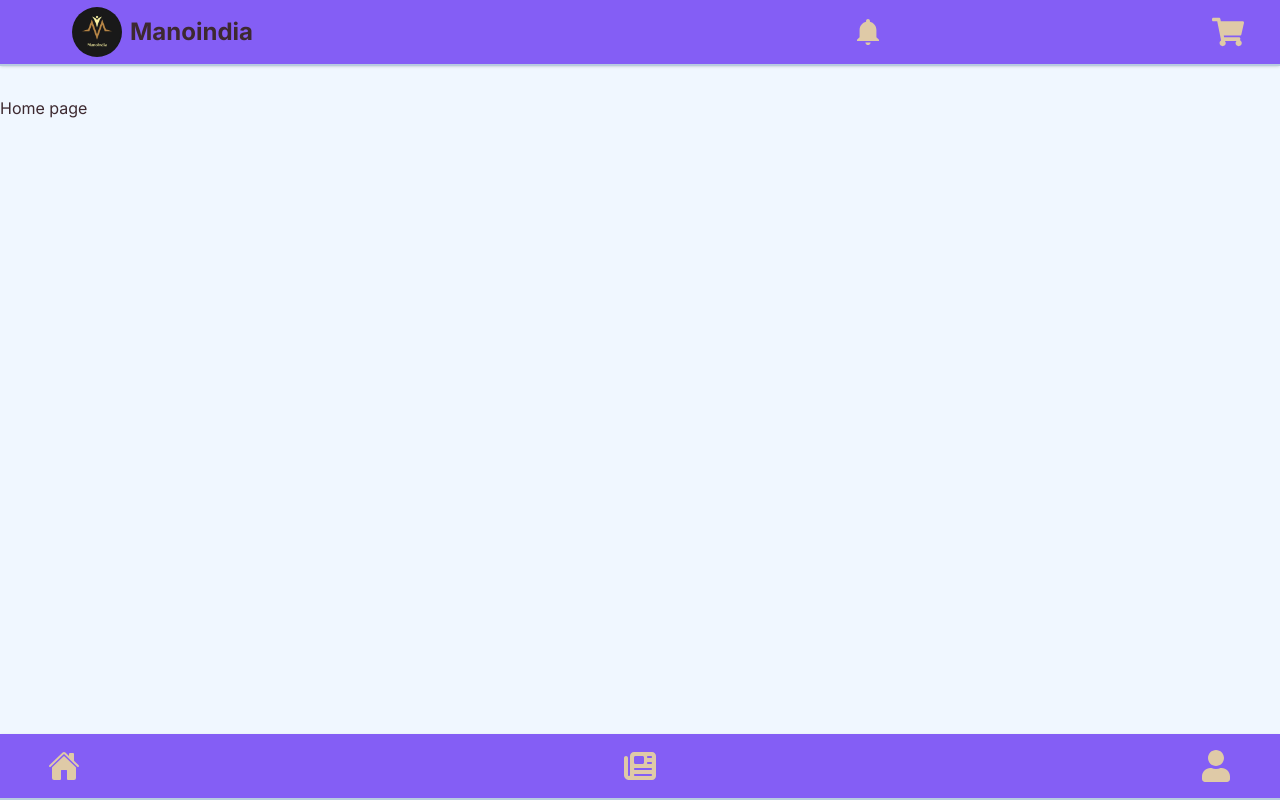
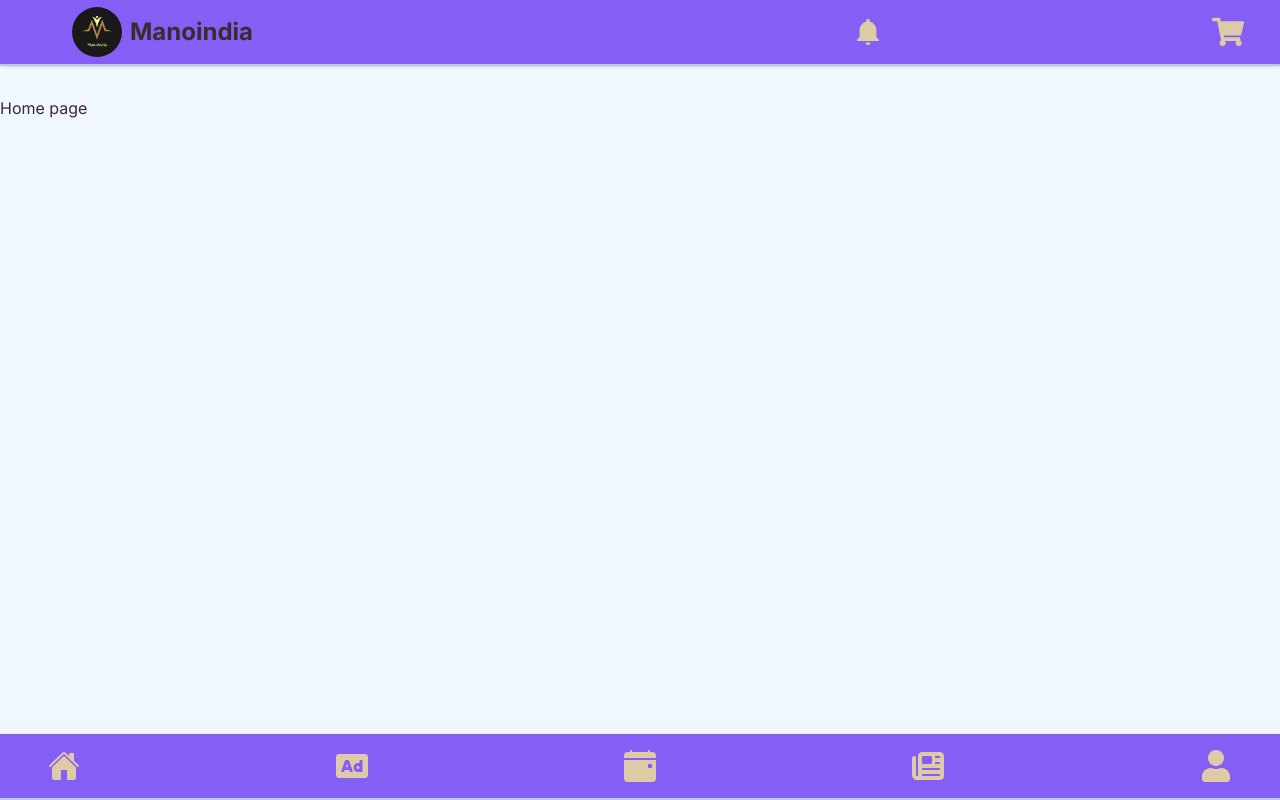
Before and after one commit to manoindia98/Event-Management, a Next.js app: page /dashboard in a window 1280 px wide. Built offline with nearby package versions, Linux system fonts and the light colour scheme.

Commit message:
added more buttons in footer

```diff
--- a/src/app/dashboard/layout.tsx
+++ b/src/app/dashboard/layout.tsx
@@ -1,6 +1,5 @@
 "use client"
 import React from 'react'
-import { Collapsible, CollapsibleTrigger, CollapsibleContent } from "../../components/ui/collapsible"
 import Link from "next/link"
 import { Button } from '../../components/ui/button'
 import { Sheet, SheetTrigger, SheetContent } from "../../components/ui/sheet"
@@ -12,6 +11,8 @@ import { IoMdNotifications } from "react-icons/io";
 import { IoHome } from "react-icons/io5";
 import { FaNewspaper } from "react-icons/fa6";
 import { FaUser } from "react-icons/fa";
+import { BsCalendarEventFill } from "react-icons/bs";
+import { FaAd } from "react-icons/fa";
 import { useRouter } from 'next/navigation'
 
 
@@ -124,6 +125,8 @@ export default function DashboardLayout({
       <div className='w-full text-foreground shadow fixed bg-accent z-10 border-b-2  bottom-0'>
         <div className='container mx-auto flex h-16 items-center justify-between px-4 sm:px-6 lg:px-8'>
         <Button variant="ghost" onClick={()=> router.push('/dashboard')}> <IoHome color='#dfcaa7' size="2rem"/></Button>
+        <Button variant="ghost" onClick={()=> router.push('/ads')}> <FaAd color='#dfcaa7' size="2rem"/></Button>
+        <Button variant="ghost" onClick={()=> router.push('/dashboard/managment')} > <BsCalendarEventFill color='#dfcaa7' size="2rem" /></Button>
         <Button variant="ghost" onClick={()=> router.push('/dashboard/blog')} > <FaNewspaper color='#dfcaa7' size="2rem" /></Button>
         <Button variant="ghost" onClick={()=> router.push('/dashboard/user')}> <FaUser color='#dfcaa7' size="2rem" /></Button>
         </div>
--- a/src/app/layout.tsx
+++ b/src/app/layout.tsx
@@ -6,8 +6,8 @@ import "./globals.css";
 const inter = Inter({ subsets: ["latin"] });
 
 export const metadata: Metadata = {
-  title: "Create Next App",
-  description: "Generated by create next app",
+  title: "ManoIndia",
+  description: "One Stop Solution for running ads, Event Managment.",
 };
 
 export default function RootLayout({
```
